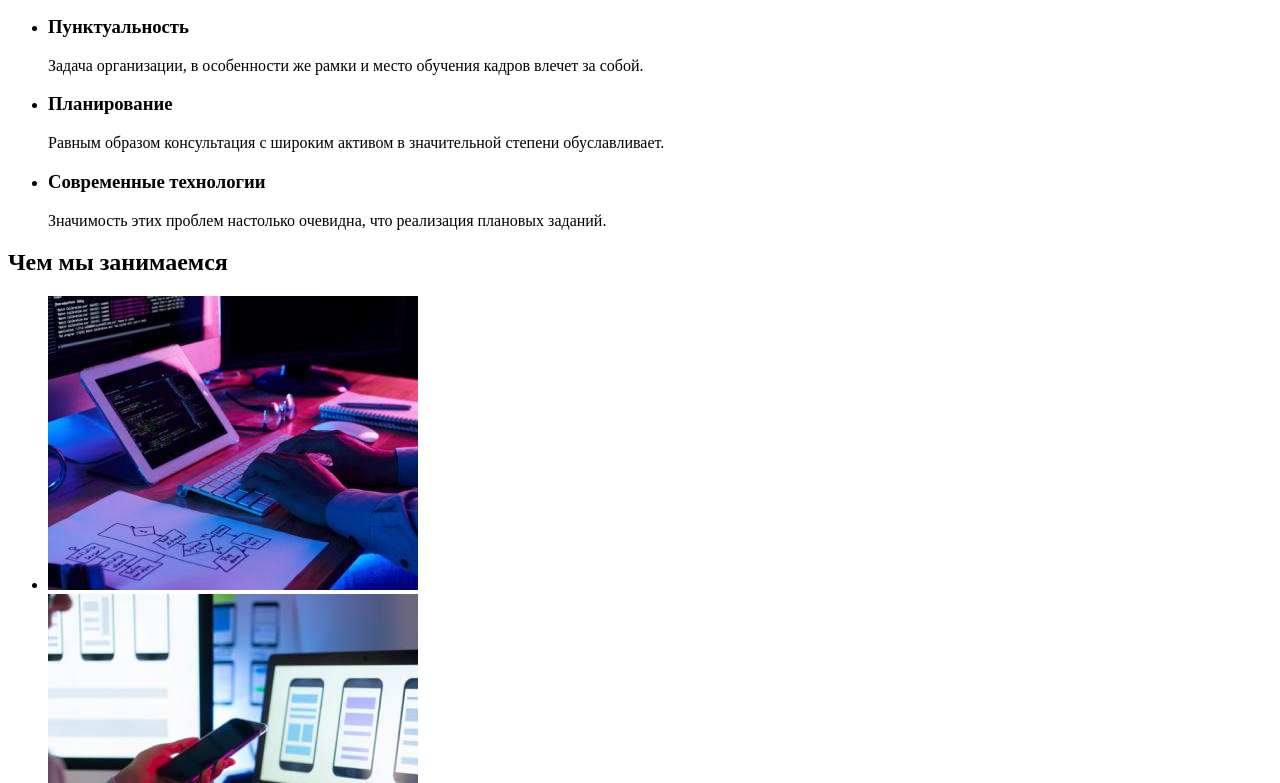
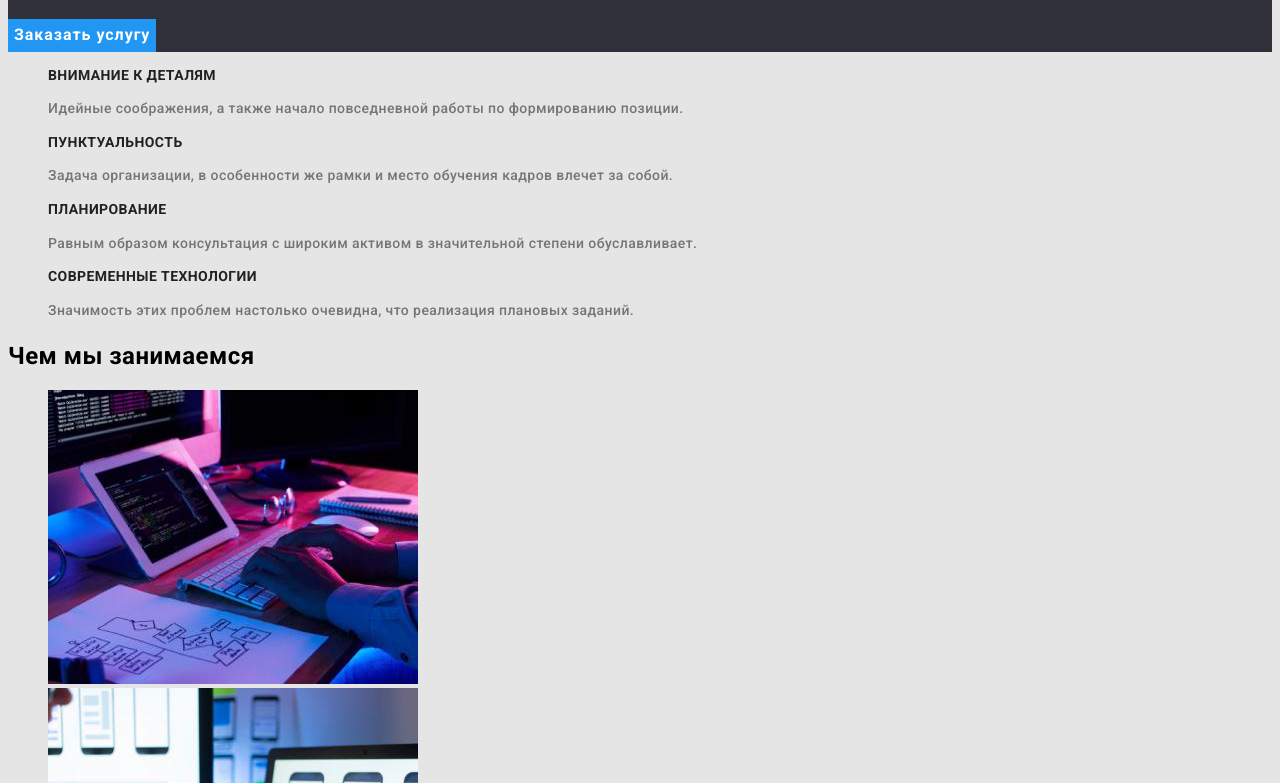
Before and after one commit to Max7433/-goit-markup-hw-02, a plain HTML site: page index.html in a window 1280 px wide. Shown: the part 343-1126 px from the top of the page. Drawn offline with Linux system fonts and the light colour scheme; the site is published under a folder, as on GitHub Pages, so addresses that start at the root find nothing.

Commit message:
link css html update

```diff
--- a/index.html
+++ b/index.html
@@ -7,7 +7,7 @@
         <title>WebStudio</title>
         <link href="https://fonts.googleapis.com/css2?family=Raleway:wght@700&family=Roboto:wght@400;500;700;900&display=swap"
         rel="stylesheet"/>
-        <link rel="stylesheet" href="/styles.css" />
+        <link rel="stylesheet" href="./styles.css">
     </head>
 
     <body>
```
